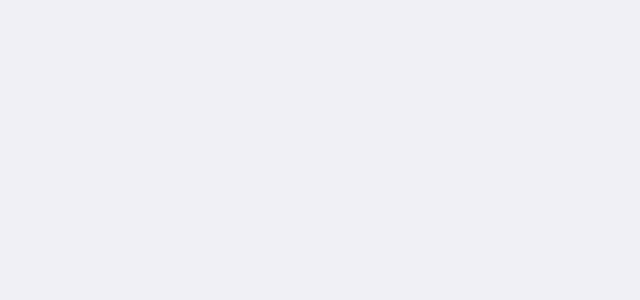
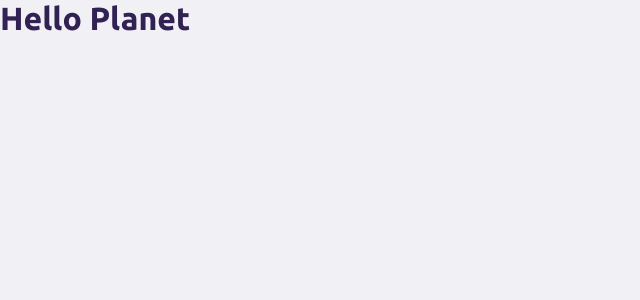
Before and after one commit to DanielSilvado/ecoleta-frontend, a React (Create React App) app: page /create-point in a window 1280 px wide. Shown: the top 300 px of the page, without its empty margins (0-640 px from the left). Built offline with nearby package versions, Linux system fonts and the light colour scheme.

Commit message:
att name router create points

```diff
--- a/src/pages/Home/index.tsx
+++ b/src/pages/Home/index.tsx
@@ -19,7 +19,7 @@ const Home = () => {
           <h1>Seu marketplace de coleta de resíduos</h1>
           <p>Ajudamos pessoas a encontrarem pontos de coleta de forrma ediciente.</p>
 
-          <Link to="/cadastro">
+          <Link to="/create-point">
             <span>
               <FiLogIn />
             </span>
--- a/src/routes.tsx
+++ b/src/routes.tsx
@@ -8,7 +8,7 @@ const Routes = () => {
   return (
     <BrowserRouter>
       <Route component={Home} exact path="/" />
-      <Route component={CreatePoint} path="/cadastro" />
+      <Route component={CreatePoint} path="/create-point" />
     </BrowserRouter>
   )
 
```
